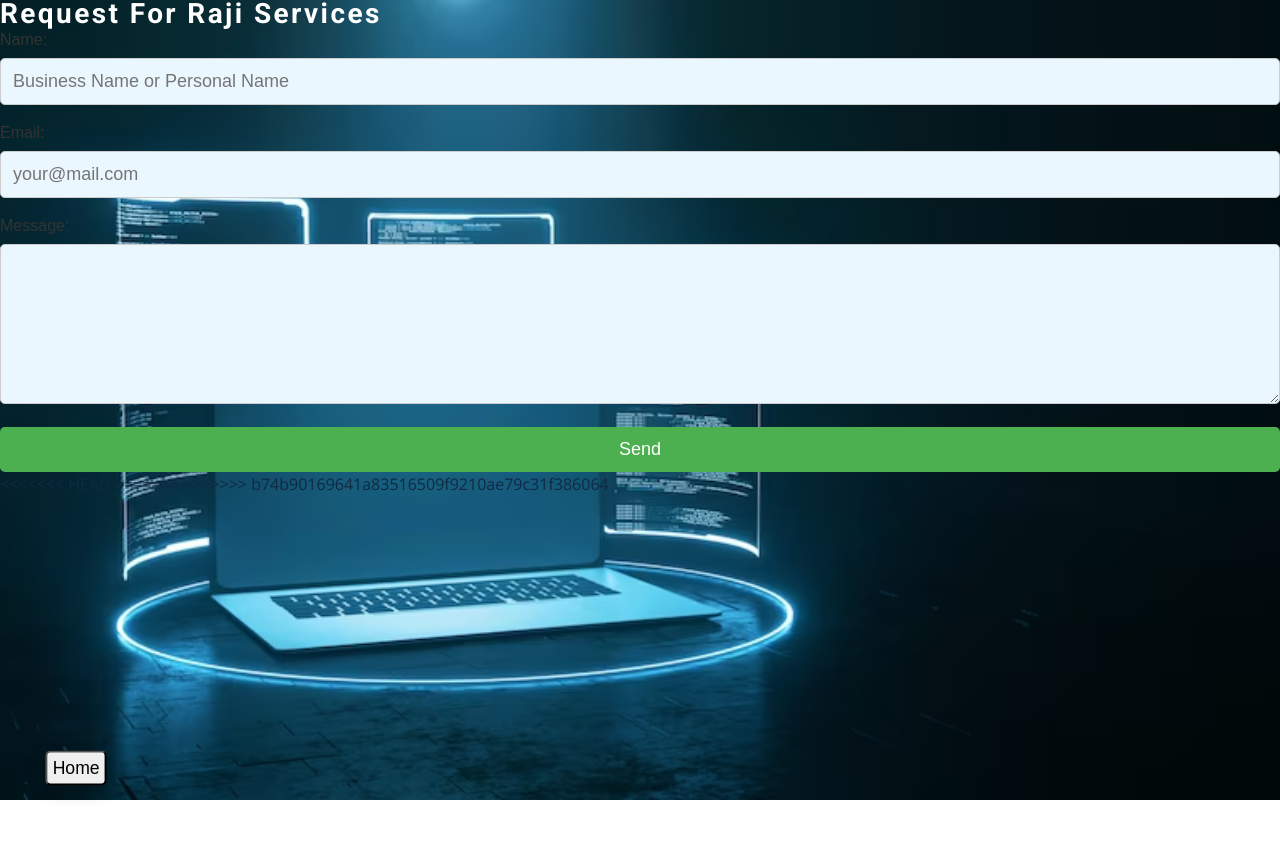
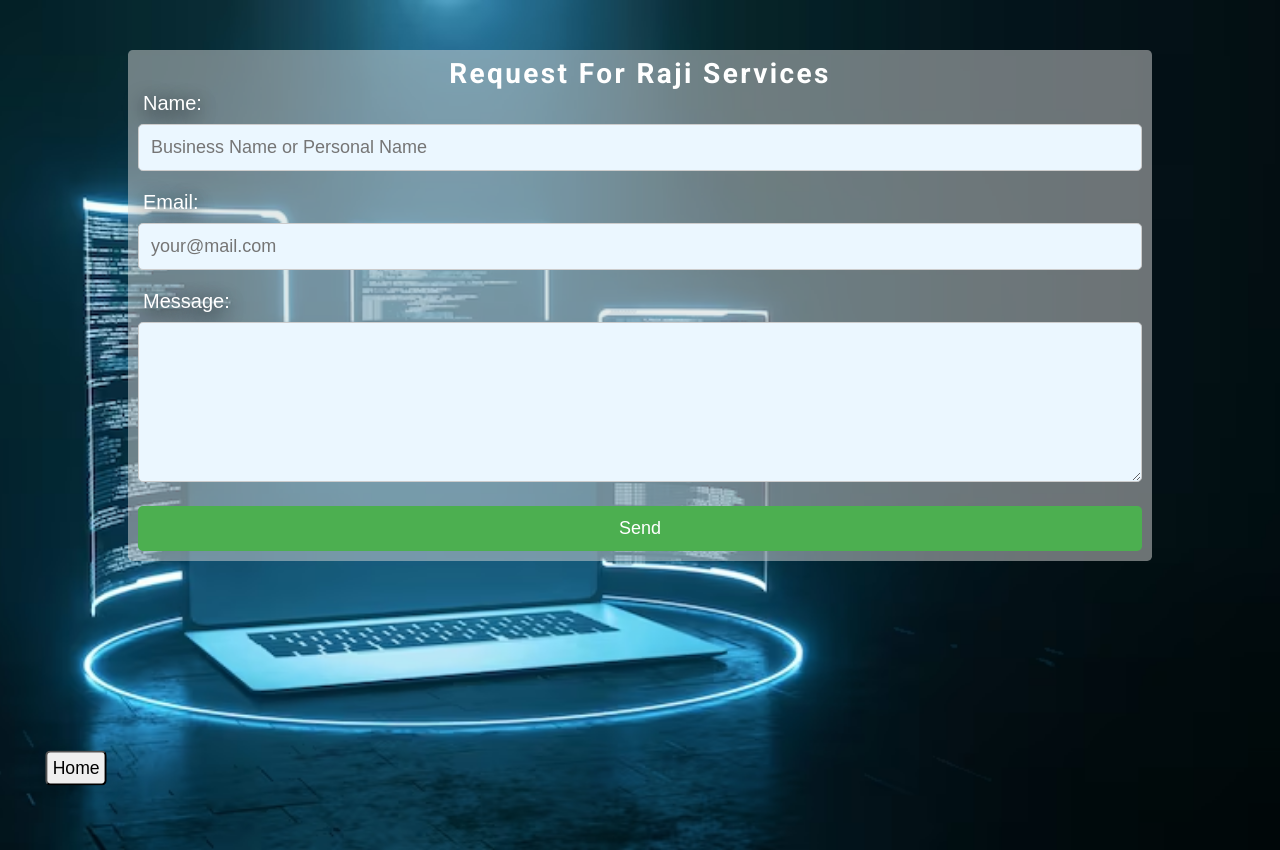
Before and after one commit to RajiDevMind/rajiresume, a plain HTML site: page db/form.html in a window 1280 px wide. Before the commit the page ends 800 px from the top, so only its background shows below. Drawn offline with nearby package versions, Linux system fonts and the light colour scheme.

Commit message:
removed unexpected text from git cmd

```diff
--- a/db/form.css
+++ b/db/form.css
@@ -1,7 +1,4 @@
-<<<<<<< HEAD h3 {
-  color: var(--clr-white);
-}
-=======>>>>>>>b74b90169641a83516509f9210ae79c31f386064 .container {
+.container {
   width: 80%;
   margin: auto;
   margin-top: 50px;
@@ -9,6 +6,15 @@
   padding: 10px;
   border-radius: var(--radius);
   font-size: 20px;
+}
+h3 {
+  color: var(--clr-white);
+  text-align: center;
+}
+label {
+  color: var(--clr-white);
+  padding-left: 5px;
+  text-shadow: 0px 5px 20px black;
 }
 form {
   font-family: Arial, sans-serif;
--- a/db/form.html
+++ b/db/form.html
@@ -23,11 +23,9 @@
         <textarea id="message"></textarea><br />
         <input type="submit" value="Send" />
       </form>
-      <<<<<<< HEAD
       <button class="scroll-link top-link">
         <a href="../index.html"> Home </a>
       </button>
-      ======= >>>>>>> b74b90169641a83516509f9210ae79c31f386064
     </div>
     <script type="module" src="./form.js"></script>
   </body>
--- a/src/style.css
+++ b/src/style.css
@@ -95,7 +95,6 @@ h4 {
   text-transform: capitalize;
   line-height: 1.25;
   font-family: var(--ff-primary);
-  color: var(--clr-white);
 }
 h1 {
   font-size: 2.5rem;
```
